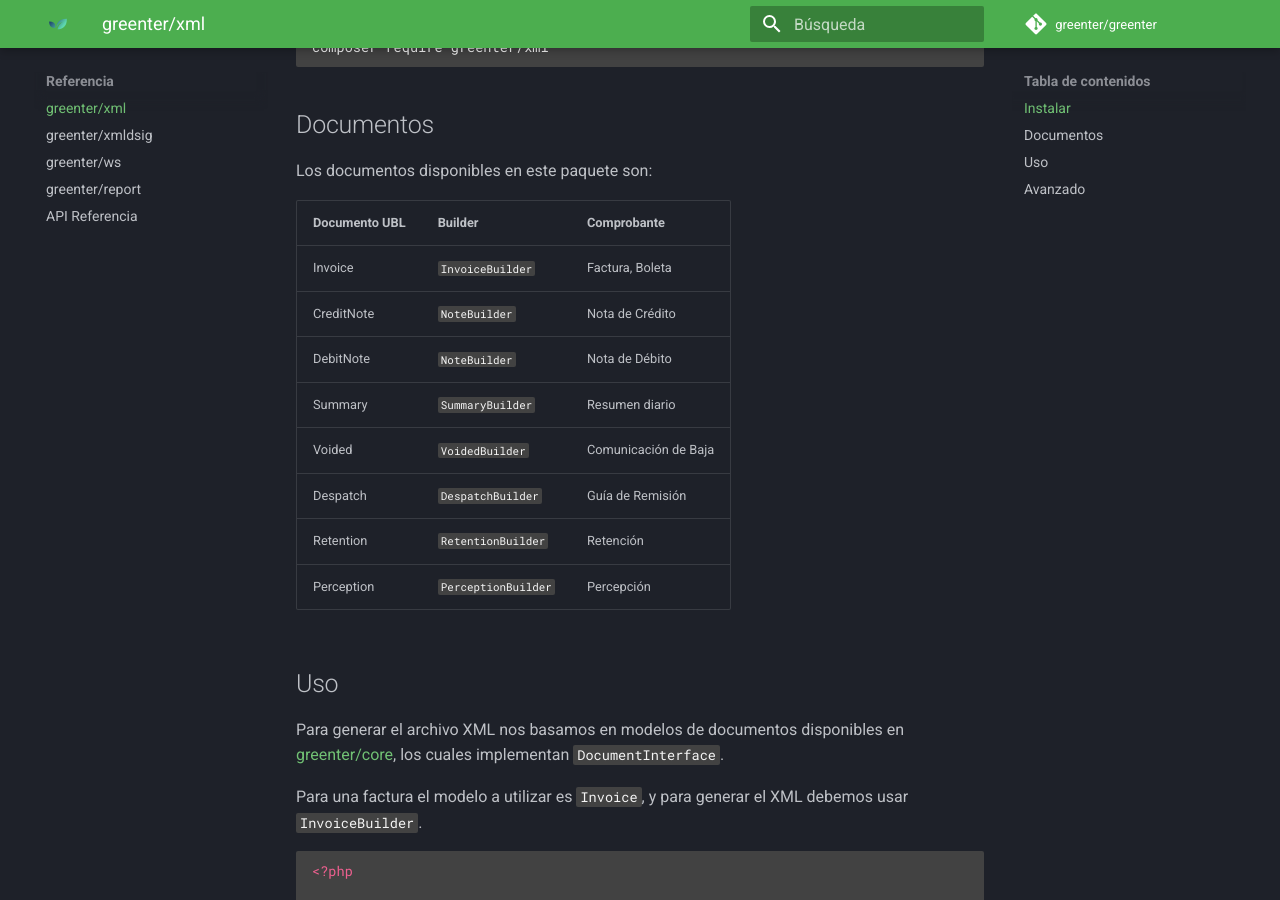
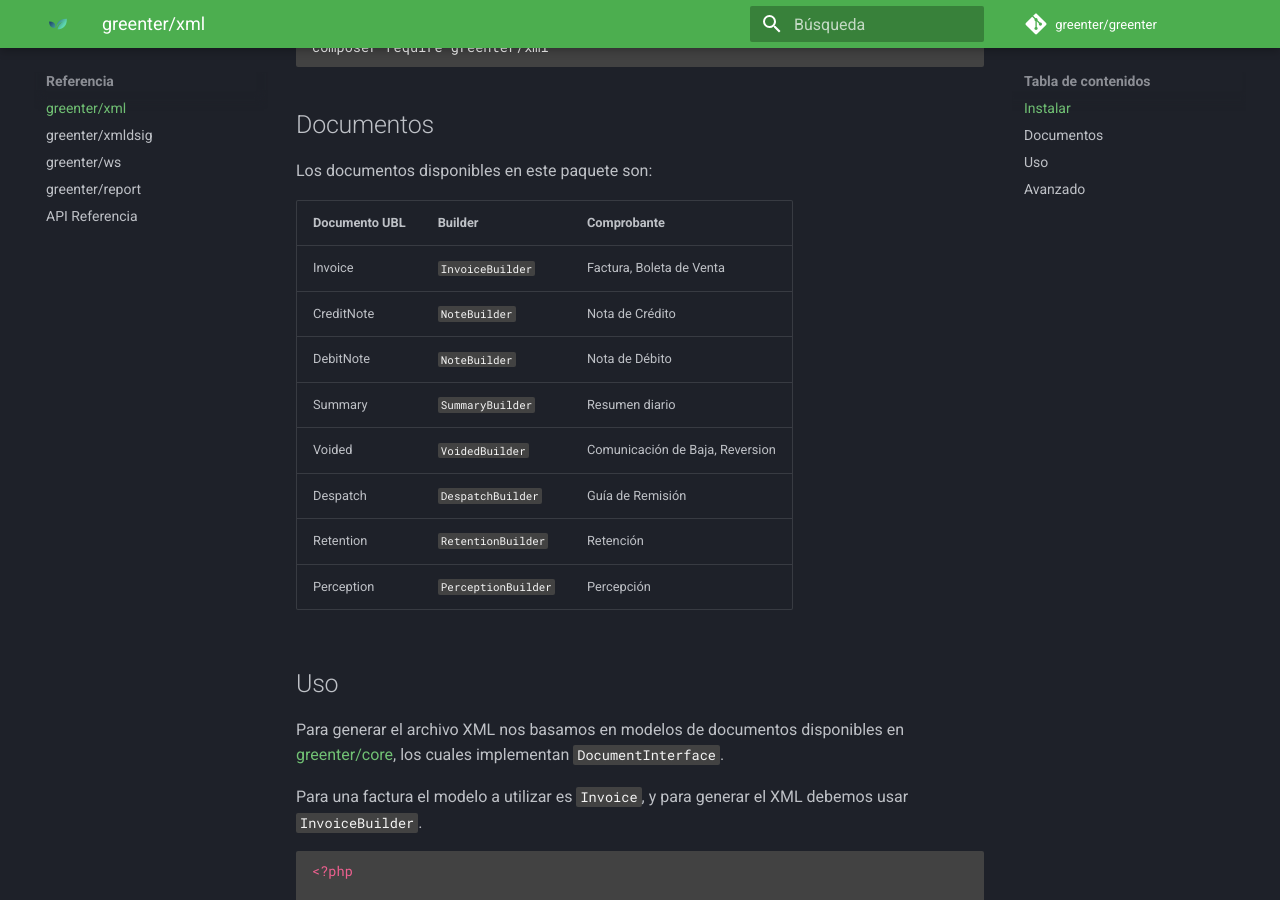
Before and after one commit to thegreenter/docs, an MkDocs documentation site: the page built from docs/packages/xml.md, in a window 1280 px wide and 900 px high, scrolled down 513 px. Built offline with MkDocs 1.6.1 and Material for MkDocs 9.7.7, drawn with Linux system fonts in a browser that asks for light colours.

Commit message:
Add reversion

```diff
--- a/docs/packages/xml.md
+++ b/docs/packages/xml.md
@@ -14,16 +14,16 @@
 ## Documentos
 Los documentos disponibles en este paquete son:
 
-Documento UBL |       Builder       |     Comprobante      |
---------------|---------------------|----------------------|
- Invoice      | `InvoiceBuilder`    | Factura, Boleta      |
- CreditNote   | `NoteBuilder`       | Nota de Crédito      |
- DebitNote    | `NoteBuilder`       | Nota de Débito       |
- Summary      | `SummaryBuilder`    | Resumen diario       |
- Voided       | `VoidedBuilder`     | Comunicación de Baja |
- Despatch     | `DespatchBuilder`   | Guía de Remisión     |
- Retention    | `RetentionBuilder`  | Retención            |
- Perception   | `PerceptionBuilder` | Percepción           |
+Documento UBL |       Builder       |     Comprobante                 |
+--------------|---------------------|---------------------------------|
+ Invoice      | `InvoiceBuilder`    | Factura, Boleta de Venta        |
+ CreditNote   | `NoteBuilder`       | Nota de Crédito                 |
+ DebitNote    | `NoteBuilder`       | Nota de Débito                  |
+ Summary      | `SummaryBuilder`    | Resumen diario                  |
+ Voided       | `VoidedBuilder`     | Comunicación de Baja, Reversion |
+ Despatch     | `DespatchBuilder`   | Guía de Remisión                |
+ Retention    | `RetentionBuilder`  | Retención                       |
+ Perception   | `PerceptionBuilder` | Percepción                      |
 
 ## Uso
 
```
